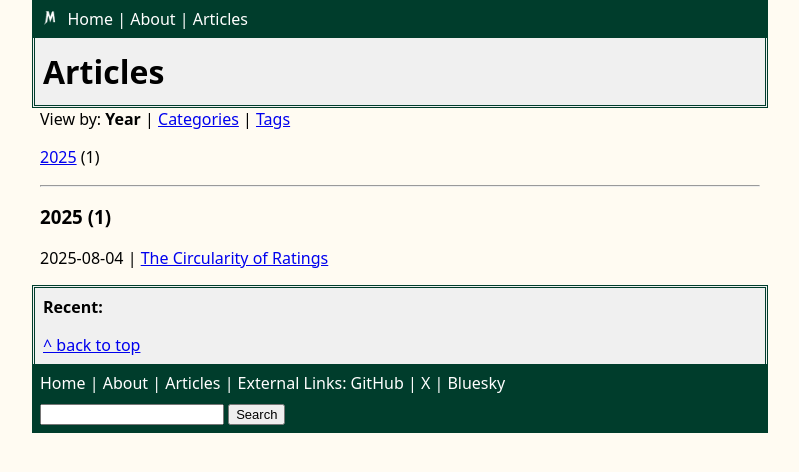
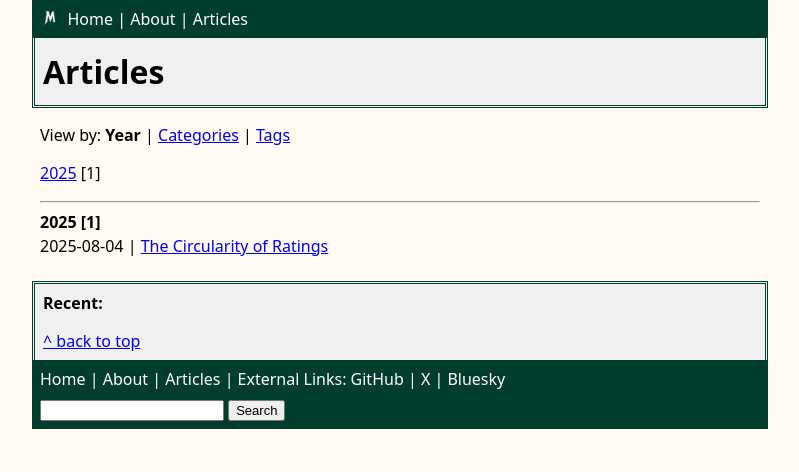
Before and after one commit to maxkossek/maxkossek.github.io, a Jekyll site: the page built from articles.html, in a window 1280 px wide. Shown: the top 472 px of the page, without its empty margins (240-1039 px from the left). Built offline with Jekyll 4.4.1, drawn with Linux system fonts in a browser that asks for light colours.

Commit message:
Update CSS styling and article cateogory pages

```diff
--- a/articles.html
+++ b/articles.html
@@ -12,15 +12,15 @@ sitemap:
 {% assign postsByYear =
     site.posts | group_by_exp:"post", "post.date | date: '%Y'" %}
 {% for year in postsByYear %}
-<a class="year" href="#{{ year.name | slugify }}">{{ year.name }}</a> <span class="meta">({{ year.size }}){% if forloop.last %}{% else %}, {% endif %}
+<a class="year" href="#{{ year.name | slugify }}">{{ year.name }}</a> <span class="meta">[{{ year.size }}]{% if forloop.last %}{% else %}, {% endif %}
 {% endfor %}
 </p>
 
 <hr>
 
 {% for year in postsByYear %}
-<h3 id="{{ year.name | slugify }}">{{ year.name }} <span class="meta">({{ year.size }})</span></h3>
-<ul style="list-style-type:none; padding: 0;">
+<strong id="{{ year.name | slugify }}">{{ year.name }} <span class="meta">[{{ year.size }}]</span></strong>
+<ul style="list-style-type:none; padding: 0; margin: 0.1rem 0 1.5rem 0">
 {% for post in year.items %}
 <li><span class="meta"><time class="date" datetime="{{ post.date | date_to_xmlschema }}" itemprop="datePublished">{{ post.date | date: "%Y-%m-%d" }}</time></span> | <a href="{{ post.url }}" title="{{ post.title }}">{{ post.title }}</a></li>
 {% endfor %}
--- a/categories.html
+++ b/categories.html
@@ -10,15 +10,15 @@ sitemap:
 
 <p>
 {% for category in site.categories %}
-<a class="category" href="#{{ category[0] | slugify }}">{{ category[0] }}</a> <span class="meta">({{ category[1].size }})</span>{% if forloop.last %}{% else %}, {% endif %}
+<a class="category" href="#{{ category[0] | slugify }}">{{ category[0] }}</a> <span class="meta">[{{ category[1].size }}]</span>{% if forloop.last %}{% else %}, {% endif %}
 {% endfor %}
 </p>
 
 <hr>
 
 {% for category in site.categories %}
-<h3 id="{{ category[0] | slugify }}">{{ category | first }} <span class="meta">({{ category[1].size }})</span></h3>
-<ul style="list-style-type:none; padding: 0;">
+<strong id="{{ category[0] | slugify }}">{{ category | first }} <span class="meta">[{{ category[1].size }}]</span></strong>
+<ul style="list-style-type:none; padding: 0; margin: 0.1rem 0 1.5rem 0">
 {% for post in category.last %}
 <li><span class="meta"><time class="date" datetime="{{ post.date | date_to_xmlschema }}" itemprop="datePublished">{{ post.date | date: "%Y-%m-%d" }}</time></span> | <a href="{{ post.url }}" title="{{ post.title }}">{{ post.title }}</a></li>
 {% endfor %}
--- a/css/main.css
+++ b/css/main.css
@@ -28,11 +28,11 @@ main .front, main aside {
 	border-color: #003d2c;
 	padding: 0.5rem;
 	background: #f0f0f0;
-	margin: 0rem -0.5rem 0 -0.5rem;
 }
 
 main .front {
 	border-width: 0px 3px 3px 3px;
+	margin: 0rem -0.5rem 1rem -0.5rem;
 }
 main .front h1 {
   margin: 0;
@@ -40,6 +40,7 @@ main .front h1 {
 }
 main aside {
 	border-width: 3px 3px 0px 3px;
+	margin: 1rem -0.5rem 0 -0.5rem;
 }
 main article {
 	line-height: 1.4rem;
--- a/tags.html
+++ b/tags.html
@@ -10,15 +10,15 @@ sitemap:
 
 <p>
 {% for tag in site.tags %}
-<a class="tag" href="#{{ tag[0] | slugify }}">#{{ tag[0] }}</a> <span class="meta">({{ tag[1].size }}){% if forloop.last %}{% else %} {% endif %}
+<a class="tag" href="#{{ tag[0] | slugify }}">#{{ tag[0] }}</a> <span class="meta">[{{ tag[1].size }}]{% if forloop.last %}{% else %} {% endif %}
 {% endfor %}
 </p>
 
 <hr>
 
 {% for tag in site.tags %}
-<h3 id="{{ tag[0] | slugify }}">{{ tag | first }} <span class="meta">({{ tag[1].size }})</span></h3>
-<ul style="list-style-type:none; padding: 0;">
+<strong id="{{ tag[0] | slugify }}">{{ tag | first }} <span class="meta">[{{ tag[1].size }}]</span></strong>
+<ul style="list-style-type:none; padding: 0; margin: 0.1rem 0 1.5rem 0">
 {% for post in tag.last %}
 <li><span class="meta"><time class="date" datetime="{{ post.date | date_to_xmlschema }}" itemprop="datePublished">{{ post.date | date: "%Y-%m-%d" }}</time></span> | <a href="{{ post.url }}" title="{{ post.title }}">{{ post.title }}</a></li>
 {% endfor %}
```
